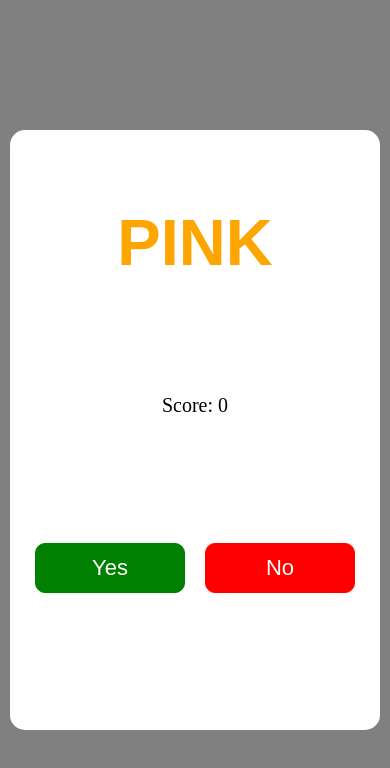
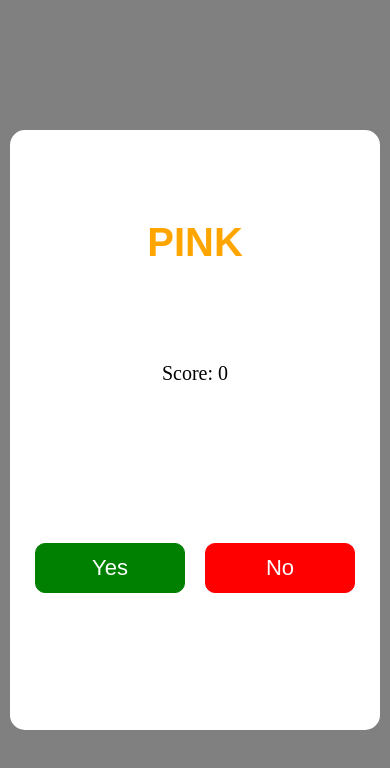
Before and after one commit to abk2191/word-match, a React (Vite) app: page / in a window 390 px wide. Shown: the top 768 px of the page. Built offline with nearby package versions, Linux system fonts and the light colour scheme; a web font is replaced by a local one.

Commit message:
Added new features

```diff
--- a/src/Game.jsx
+++ b/src/Game.jsx
@@ -130,10 +130,10 @@ function Game() {
       <div className="game-container">
         <div className="game-area">
           <div className="game-area-parts-word">
-            <h1 style={{ color: hex, fontSize: "65px" }}>{word}</h1>
+            <h1 style={{ color: hex }}>{word}</h1>
             <div className="feedback-div">
               <p
-                style={{ fontSize: "24px", margin: "20px 0" }}
+                style={{ fontSize: "54px", margin: "20px 0" }}
                 className={showFeedback ? "feedback-animation" : ""}
               >
                 {feedback}
--- a/src/index.css
+++ b/src/index.css
@@ -42,6 +42,7 @@ body {
 
 .game-area-parts-word h1 {
   font-family: "Science Gothic", sans-serif;
+  font-size: 65px;
 }
 
 .game-button {
@@ -52,6 +53,7 @@ body {
   border: 1px solid green;
   background-color: green;
   color: white;
+  cursor: pointer;
 }
 
 .game-button-no {
@@ -62,6 +64,7 @@ body {
   border: 1px solid red;
   background-color: red;
   color: white;
+  cursor: pointer;
 }
 
 .score-div {
@@ -114,6 +117,10 @@ body {
     max-width: 370px;
   }
 
+  .game-area-parts-word h1 {
+    font-size: 40px;
+  }
+
   .game-area-parts-word {
     width: 100%;
     max-width: 350px;
```
